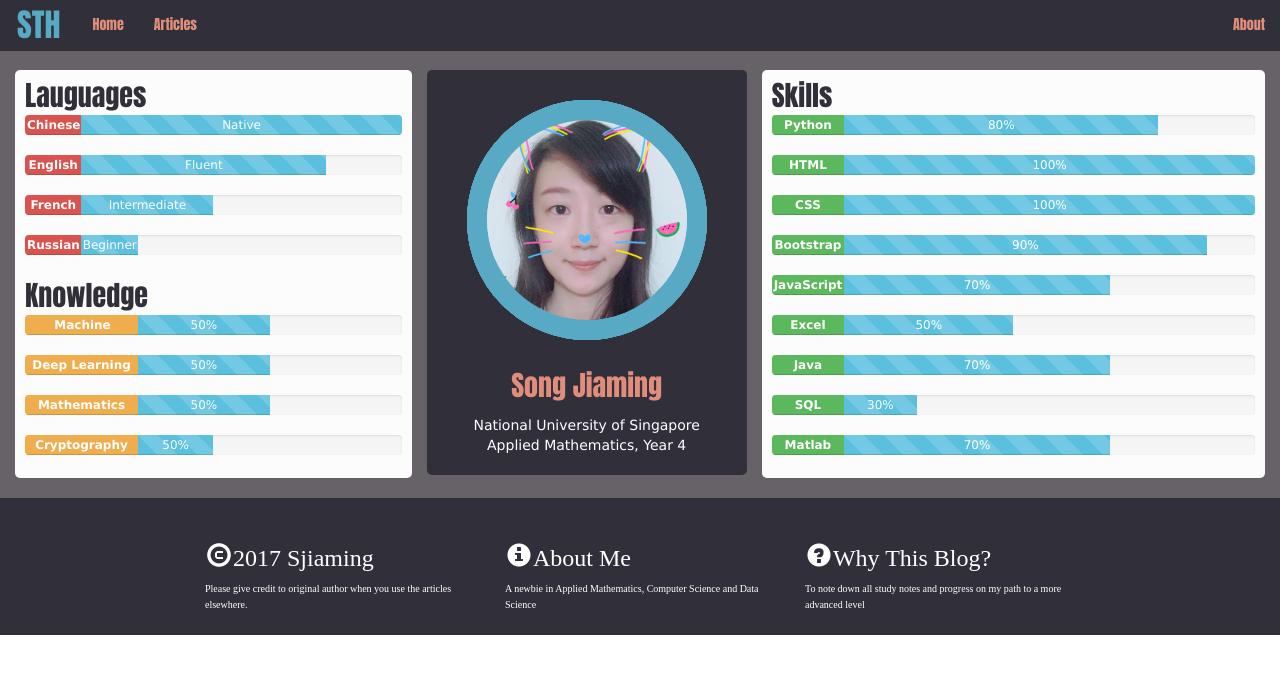
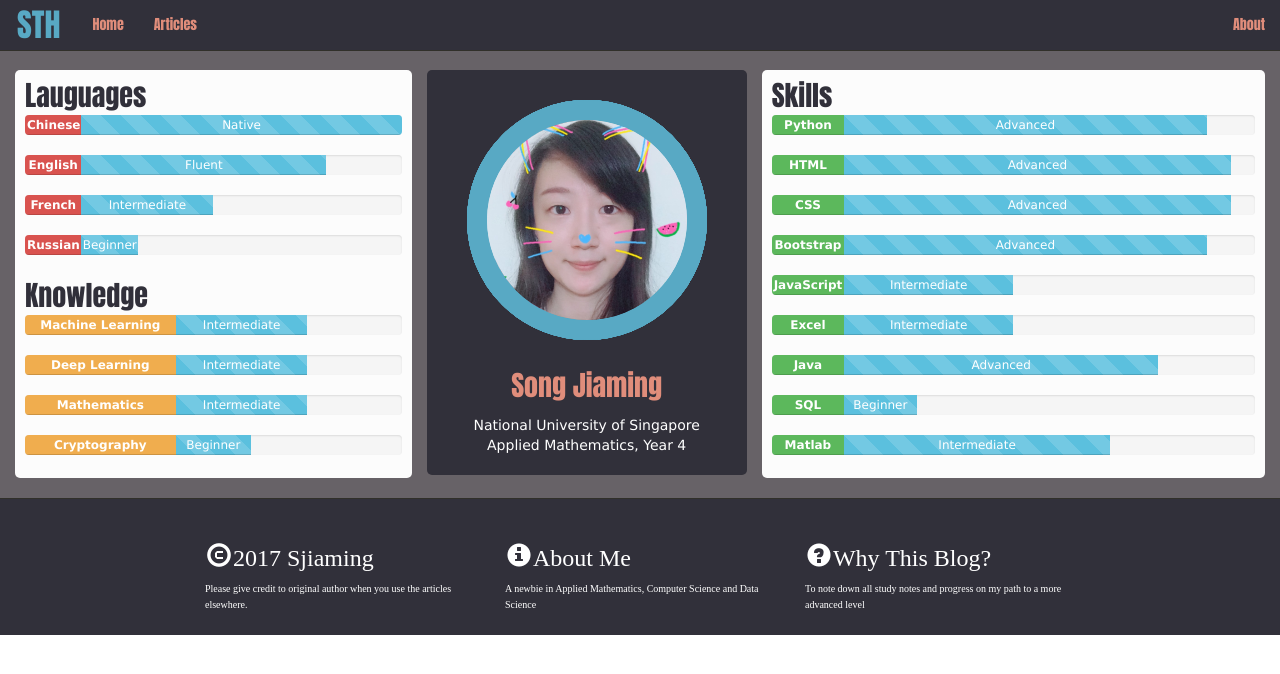
Before and after one commit to sjiaming/BlogSth, a Jekyll site: the page built from about.html, in a window 1280 px wide. Shown: the top 674 px of the page. Built offline with Jekyll 4.4.1, drawn with Linux system fonts in a browser that asks for light colours; nearby versions of some CDN libraries.

Commit message:
updated about page

```diff
--- a/_includes/knowledge.html
+++ b/_includes/knowledge.html
@@ -2,9 +2,9 @@
     <ul class="list-unstyled list-skills">
         <li>
             <div class="progress">
-                <div class="progress-bar progress-bar-warning " role="progressbar" style="width: 30%" aria-valuenow="30" aria-valuemin="0" aria-valuemax="100"><span>Machine Learning</span></div>
+                <div class="progress-bar progress-bar-warning " role="progressbar" style="width: 40%" aria-valuenow="30" aria-valuemin="0" aria-valuemax="100"><span>Machine Learning</span></div>
                 <div class="progress-bar progress-bar-info progress-bar-striped" role="progressbar" style="width: 35%" aria-valuenow="35" aria-valuemin="0" aria-valuemax="100">
-                    50%
+                    Intermediate
                 </div>
             </div>
 
@@ -12,24 +12,24 @@
 
         <li>
             <div class="progress">
-                <div class="progress-bar progress-bar-warning" role="progressbar" style="width: 30%" aria-valuenow="30" aria-valuemin="0" aria-valuemax="100"><span>Deep Learning</span></div>
-                <div class="progress-bar progress-bar-info progress-bar-striped" role="progressbar" style="width: 35%" aria-valuenow="35" aria-valuemin="0" aria-valuemax="100">50%</div>
+                <div class="progress-bar progress-bar-warning" role="progressbar" style="width: 40%" aria-valuenow="30" aria-valuemin="0" aria-valuemax="100"><span>Deep Learning</span></div>
+                <div class="progress-bar progress-bar-info progress-bar-striped" role="progressbar" style="width: 35%" aria-valuenow="35" aria-valuemin="0" aria-valuemax="100">Intermediate</div>
             </div>
 
         </li>
 
         <li>
             <div class="progress">
-                <div class="progress-bar progress-bar-warning" role="progressbar" style="width: 30%" aria-valuenow="30" aria-valuemin="0" aria-valuemax="100"><span>Mathematics</span></div>
-                <div class="progress-bar progress-bar-info progress-bar-striped" role="progressbar" style="width: 35%" aria-valuenow="35" aria-valuemin="0" aria-valuemax="100">50%</div>
+                <div class="progress-bar progress-bar-warning" role="progressbar" style="width: 40%" aria-valuenow="30" aria-valuemin="0" aria-valuemax="100"><span>Mathematics</span></div>
+                <div class="progress-bar progress-bar-info progress-bar-striped" role="progressbar" style="width: 35%" aria-valuenow="35" aria-valuemin="0" aria-valuemax="100">Intermediate</div>
             </div>
 
         </li>
 
         <li>
             <div class="progress">
-                <div class="progress-bar progress-bar-warning" role="progressbar" style="width: 30%" aria-valuenow="30" aria-valuemin="0" aria-valuemax="100"><span>Cryptography</span></div>
-                <div class="progress-bar progress-bar-info progress-bar-striped" role="progressbar" style="width: 20%" aria-valuenow="20" aria-valuemin="0" aria-valuemax="100">50%</div>
+                <div class="progress-bar progress-bar-warning" role="progressbar" style="width: 40%" aria-valuenow="30" aria-valuemin="0" aria-valuemax="100"><span>Cryptography</span></div>
+                <div class="progress-bar progress-bar-info progress-bar-striped" role="progressbar" style="width: 20%" aria-valuenow="20" aria-valuemin="0" aria-valuemax="100">Beginner</div>
             </div>
 
         </li>
--- a/_includes/skill.html
+++ b/_includes/skill.html
@@ -1,47 +1,47 @@
 
             <div class="progress">
                 <div class="progress-bar progress-bar-success" role="progressbar" style="width: 15%" aria-valuenow="15" aria-valuemin="0" aria-valuemax="100"><span>Python</span></div>
-                <div class="progress-bar progress-bar-info progress-bar-striped" role="progressbar" style="width: 65%" aria-valuenow="80" aria-valuemin="0" aria-valuemax="100">80%</div>
+                <div class="progress-bar progress-bar-info progress-bar-striped" role="progressbar" style="width: 75%" aria-valuenow="80" aria-valuemin="0" aria-valuemax="100">Advanced</div>
             </div>
 
 
               <div class="progress">
                 <div class="progress-bar progress-bar-success" role="progressbar" style="width: 15%" aria-valuenow="15" aria-valuemin="0" aria-valuemax="100"><span>HTML</span></div>
-                <div class="progress-bar progress-bar-info progress-bar-striped" role="progressbar" style="width: 85%" aria-valuenow="100" aria-valuemin="0" aria-valuemax="100">100%</div>
+                <div class="progress-bar progress-bar-info progress-bar-striped" role="progressbar" style="width: 80%" aria-valuenow="80" aria-valuemin="0" aria-valuemax="100">Advanced</div>
             </div>
 
             <div class="progress">
                 <div class="progress-bar progress-bar-success" role="progressbar" style="width: 15%" aria-valuenow="15" aria-valuemin="0" aria-valuemax="100"><span>CSS</span></div>
-                <div class="progress-bar progress-bar-info progress-bar-striped" role="progressbar" style="width: 85%" aria-valuenow="100" aria-valuemin="0" aria-valuemax="100">100%</div>
+                <div class="progress-bar progress-bar-info progress-bar-striped" role="progressbar" style="width: 80%" aria-valuenow="80" aria-valuemin="0" aria-valuemax="100">Advanced</div>
             </div>
 
             <div class="progress">
                 <div class="progress-bar progress-bar-success" role="progressbar" style="width: 15%" aria-valuenow="15" aria-valuemin="0" aria-valuemax="100"><span>Bootstrap</span></div>
-                <div class="progress-bar progress-bar-info progress-bar-striped" role="progressbar" style="width: 75%" aria-valuenow="90" aria-valuemin="0" aria-valuemax="100">90%</div>
+                <div class="progress-bar progress-bar-info progress-bar-striped" role="progressbar" style="width: 75%" aria-valuenow="90" aria-valuemin="0" aria-valuemax="100">Advanced</div>
             </div>
 
 
             <div class="progress">
                 <div class="progress-bar progress-bar-success" role="progressbar" style="width: 15%" aria-valuenow="15" aria-valuemin="0" aria-valuemax="100"><span>JavaScript</span></div>
-                <div class="progress-bar progress-bar-info progress-bar-striped" role="progressbar" style="width: 55%" aria-valuenow="70" aria-valuemin="0" aria-valuemax="100">70%</div>
+                <div class="progress-bar progress-bar-info progress-bar-striped" role="progressbar" style="width: 35%" aria-valuenow="70" aria-valuemin="0" aria-valuemax="100">Intermediate</div>
             </div>
 
               <div class="progress">
                 <div class="progress-bar progress-bar-success" role="progressbar" style="width: 15%" aria-valuenow="15" aria-valuemin="0" aria-valuemax="100"><span>Excel</span></div>
-                <div class="progress-bar progress-bar-info progress-bar-striped" role="progressbar" style="width: 35%" aria-valuenow="35" aria-valuemin="0" aria-valuemax="100">50%</div>
+                <div class="progress-bar progress-bar-info progress-bar-striped" role="progressbar" style="width: 35%" aria-valuenow="35" aria-valuemin="0" aria-valuemax="100">Intermediate</div>
             </div>
 
             <div class="progress">
                 <div class="progress-bar progress-bar-success" role="progressbar" style="width: 15%" aria-valuenow="15" aria-valuemin="0" aria-valuemax="100"><span>Java</span></div>
-                <div class="progress-bar progress-bar-info progress-bar-striped" role="progressbar" style="width: 55%" aria-valuenow="70" aria-valuemin="0" aria-valuemax="100">70%</div>
+                <div class="progress-bar progress-bar-info progress-bar-striped" role="progressbar" style="width: 65%" aria-valuenow="70" aria-valuemin="0" aria-valuemax="100">Advanced</div>
             </div>
 
             <div class="progress">
                 <div class="progress-bar progress-bar-success" role="progressbar" style="width: 15%" aria-valuenow="15" aria-valuemin="0" aria-valuemax="100"><span>SQL</span></div>
-                <div class="progress-bar progress-bar-info progress-bar-striped" role="progressbar" style="width: 15%" aria-valuenow="70" aria-valuemin="0" aria-valuemax="100">30%</div>
+                <div class="progress-bar progress-bar-info progress-bar-striped" role="progressbar" style="width: 15%" aria-valuenow="70" aria-valuemin="0" aria-valuemax="100">Beginner</div>
             </div>
 
              <div class="progress">
                 <div class="progress-bar progress-bar-success" role="progressbar" style="width: 15%" aria-valuenow="15" aria-valuemin="0" aria-valuemax="100"><span>Matlab</span></div>
-                <div class="progress-bar progress-bar-info progress-bar-striped" role="progressbar" style="width: 55%" aria-valuenow="70" aria-valuemin="0" aria-valuemax="100">70%</div>
+                <div class="progress-bar progress-bar-info progress-bar-striped" role="progressbar" style="width: 55%" aria-valuenow="70" aria-valuemin="0" aria-valuemax="100">Intermediate</div>
             </div>
```
Also changed, not shown: _posts/Cat/2017-9-20-cat2.md (deleted, +0 -12 lines), assets/cats/cat1.jpg (deleted), assets/cats/cat2.jpg (deleted).
